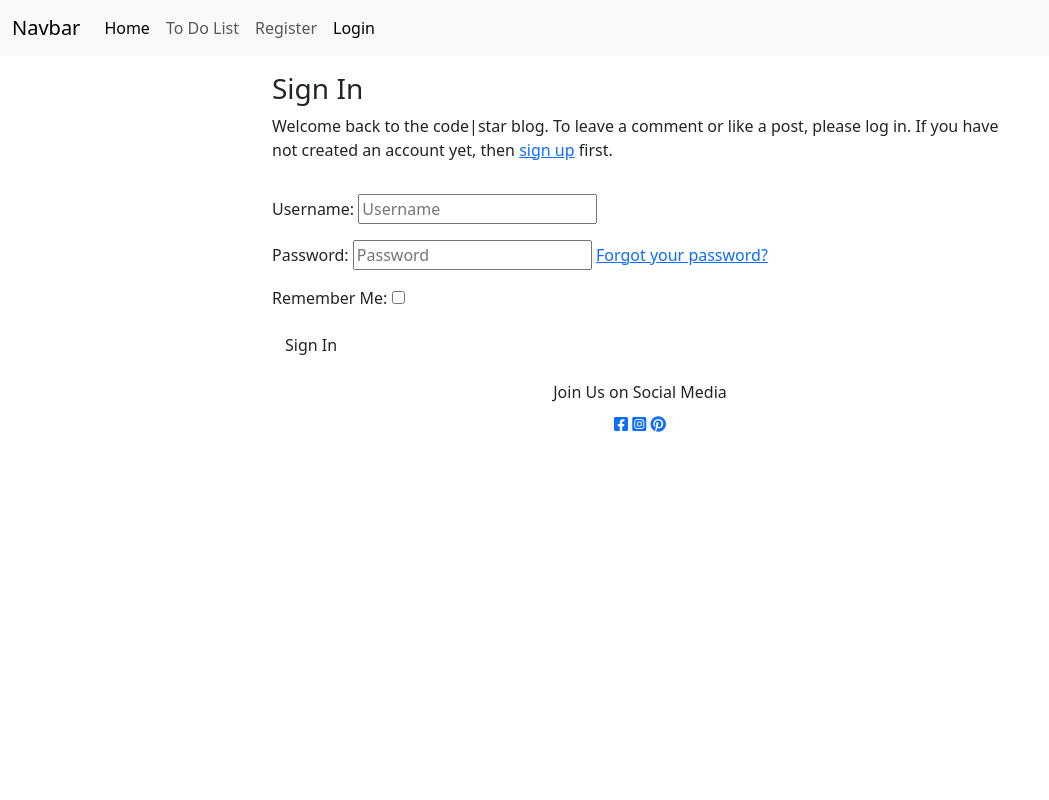
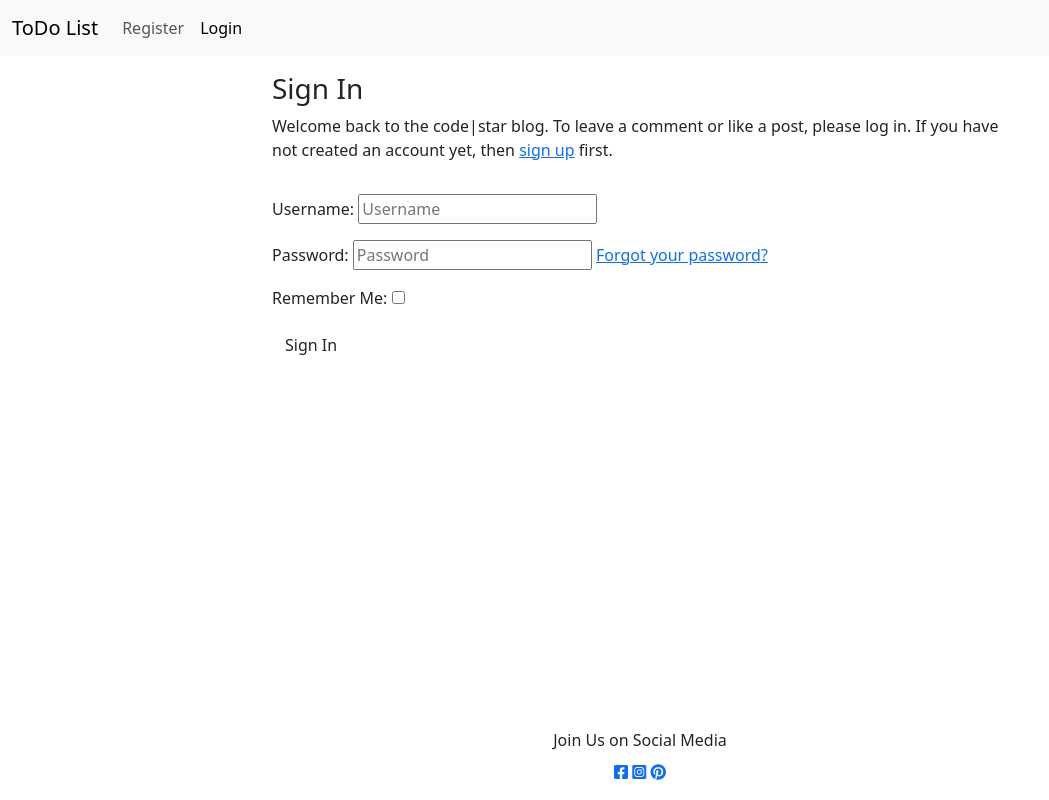
Before and after one commit to NZDevelopment/django-todo-list, a Django app: page /accounts/login/ in a window 1280 px wide. Shown: the whole page, without its empty margins (0-1049 px from the left). Run offline with Django 4.2, Linux system fonts and the light colour scheme; some libraries are stand-ins or nearby versions.

Commit message:
Add links to the templates

```diff
--- a/templates/base.html
+++ b/templates/base.html
@@ -9,7 +9,7 @@
 <head>
     <meta charset="UTF-8">
     <meta name="viewport" content="width=device-width, initial-scale=1.0">
-    <title>Document</title>
+    <title>ToDo List</title>
 
     <!-- BOOTSTRAP CSS -->
     <link href="https://cdn.jsdelivr.net/npm/bootstrap@5.3.3/dist/css/bootstrap.min.css" rel="stylesheet" integrity="sha384-QWTKZyjpPEjISv5WaRU9OFeRpok6YctnYmDr5pNlyT2bRjXh0JMhjY6hW+ALEwIH" crossorigin="anonymous">
@@ -20,29 +20,28 @@ integrity="sha512-KfkfwYDsLkIlwQp6LFnl8zNdLGxu9YAA1QvwINks4PhcElQSvqcyVLLD9aMhXd
 crossorigin="anonymous" referrerpolicy="no-referrer"/>
 
 </head>
-<body>
+<body class="d-flex flex-column min-vh-100">
 
     <!-- NAVBAR -->
     <nav class="navbar navbar-expand-lg bg-body-tertiary">
         <div class="container-fluid">
-          <a class="navbar-brand" href="#">Navbar</a>
+          <a class="navbar-brand" href="{% url 'tasks' %}">ToDo List</a>
           <button class="navbar-toggler" type="button" data-bs-toggle="collapse" data-bs-target="#navbarNav" aria-controls="navbarNav" aria-expanded="false" aria-label="Toggle navigation">
             <span class="navbar-toggler-icon"></span>
           </button>
           <div class="collapse navbar-collapse" id="navbarNav">
             <ul class="navbar-nav">
-              <li class="nav-item">
-                <a class="nav-link active" aria-current="page" href="#">Home</a>
-              </li>
-              <li class="nav-item">
-                <a class="nav-link" href="#">To Do List</a>
-              </li>
 
 
 
-                {% if user.is_authenticated %}
+
+{% if user.is_authenticated %}
 <li class="nav-item">
 	<a class="nav-link {% if request.path == logout_url %}active{% endif %}" aria-current="page" href="{% url 'account_logout' %}">Logout</a>
+</li>
+
+<li class="nav-item">
+  <a class="nav-link" href="{% url 'tasks' %}">To Do List</a>
 </li>
 {% else %}
 <li class="nav-item">
```
